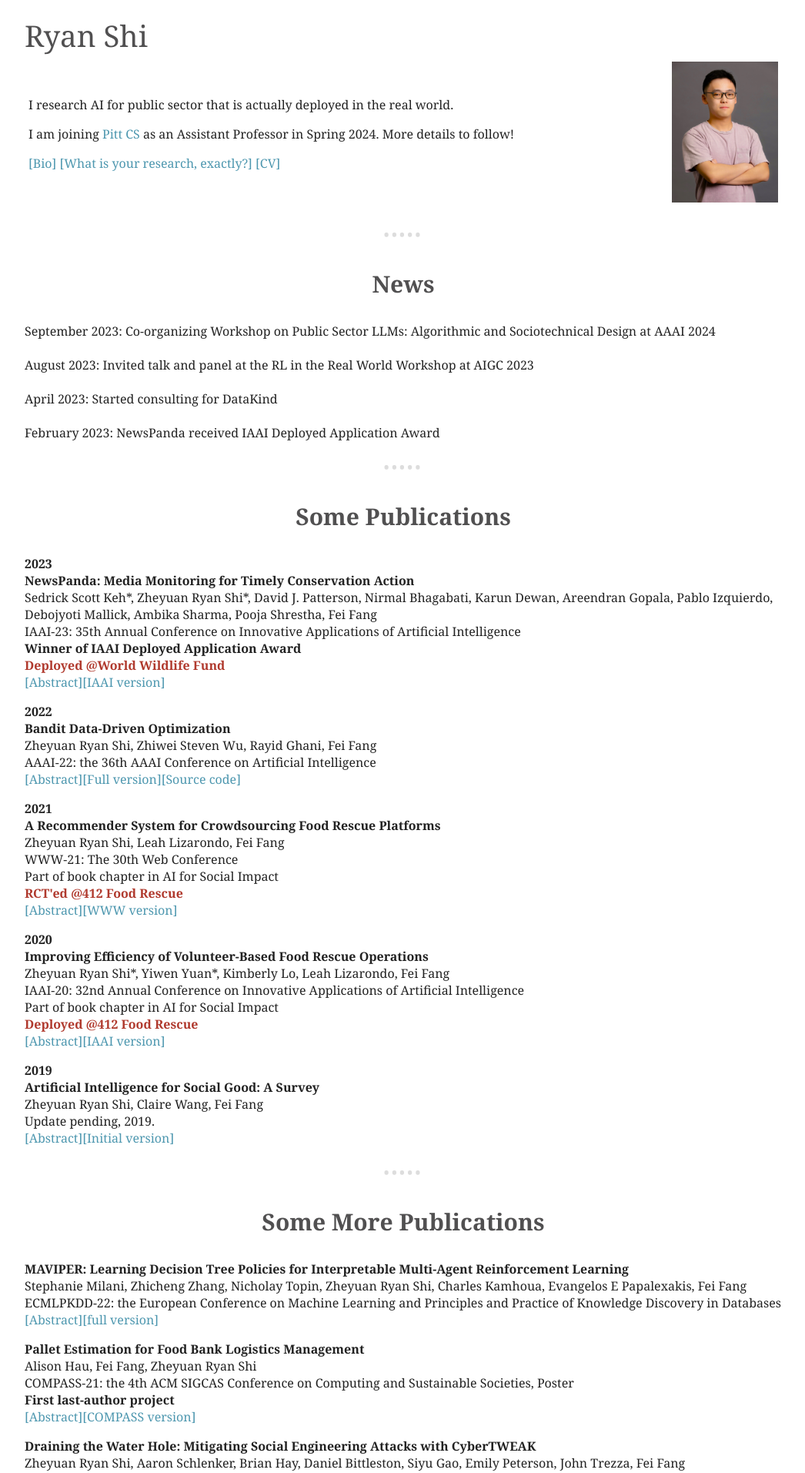
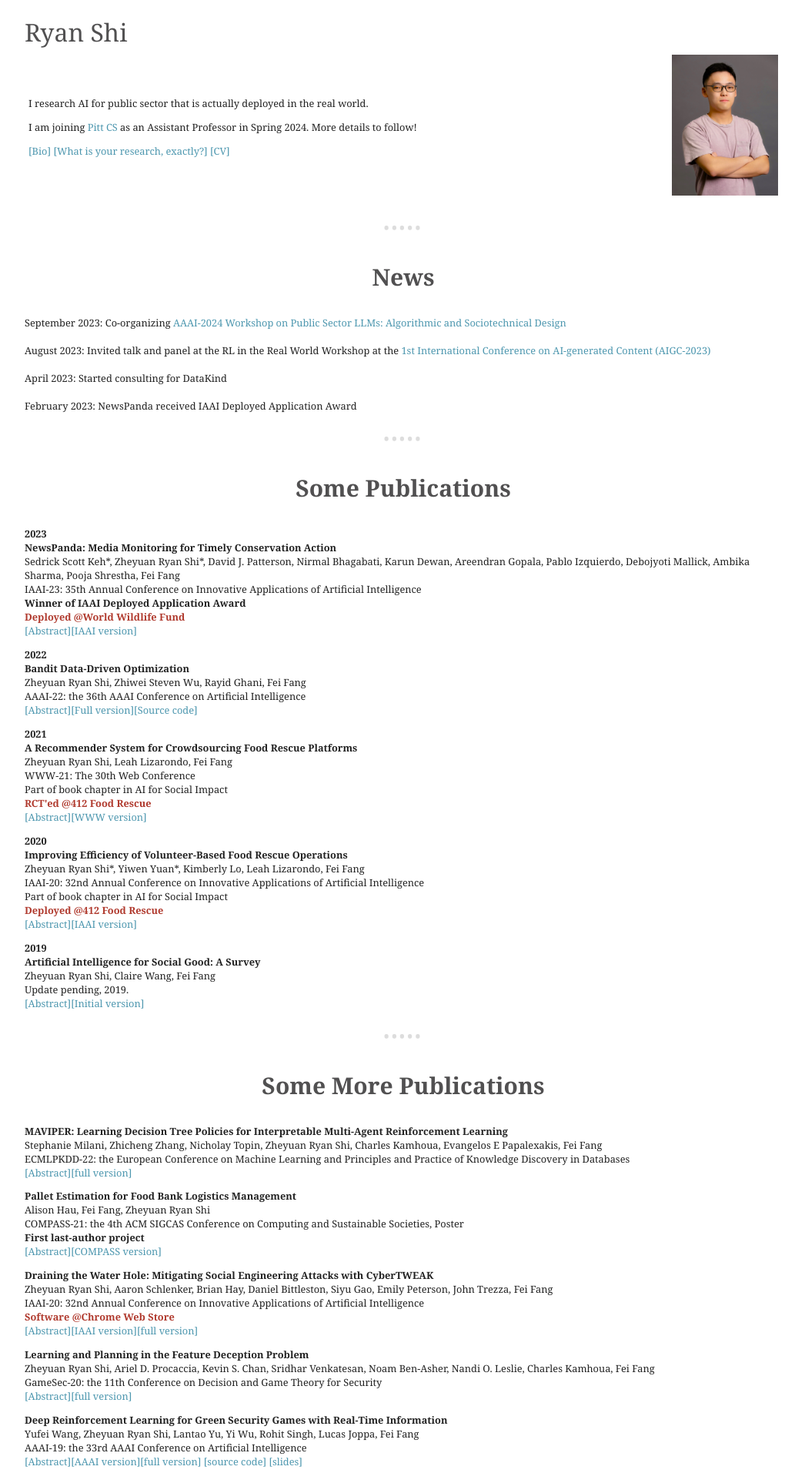
Before and after one commit to ryanzshi/ryanzshi.github.io, a Jekyll site: the page built from index.md, in a window 1280 px wide. Shown: the top 1913 px of the page at 77% size, without its empty margins (116-1162 px from the left). Built offline with Jekyll 4.4.1, drawn with Linux system fonts in a browser that asks for light colours.

Commit message:
add workshop link

```diff
--- a/index.md
+++ b/index.md
@@ -64,9 +64,9 @@
 
 ---
 <h2 style="color:#515051; text-align: center;">News</h2>
-September 2023: Co-organizing Workshop on Public Sector LLMs: Algorithmic and Sociotechnical Design at AAAI 2024<br>
+September 2023: Co-organizing [AAAI-2024 Workshop on Public Sector LLMs: Algorithmic and Sociotechnical Design](https://publlm.github.io/)<br>
 <br>
-August 2023: Invited talk and panel at the RL in the Real World Workshop at AIGC 2023<br>
+August 2023: Invited talk and panel at the RL in the Real World Workshop at the [1st International Conference on AI-generated Content (AIGC-2023)](https://icaigc.org/index.html)<br>
 <br>
 April 2023: Started consulting for DataKind<br>
 <br>
```
Also changed, not shown: css/main.min.css.
